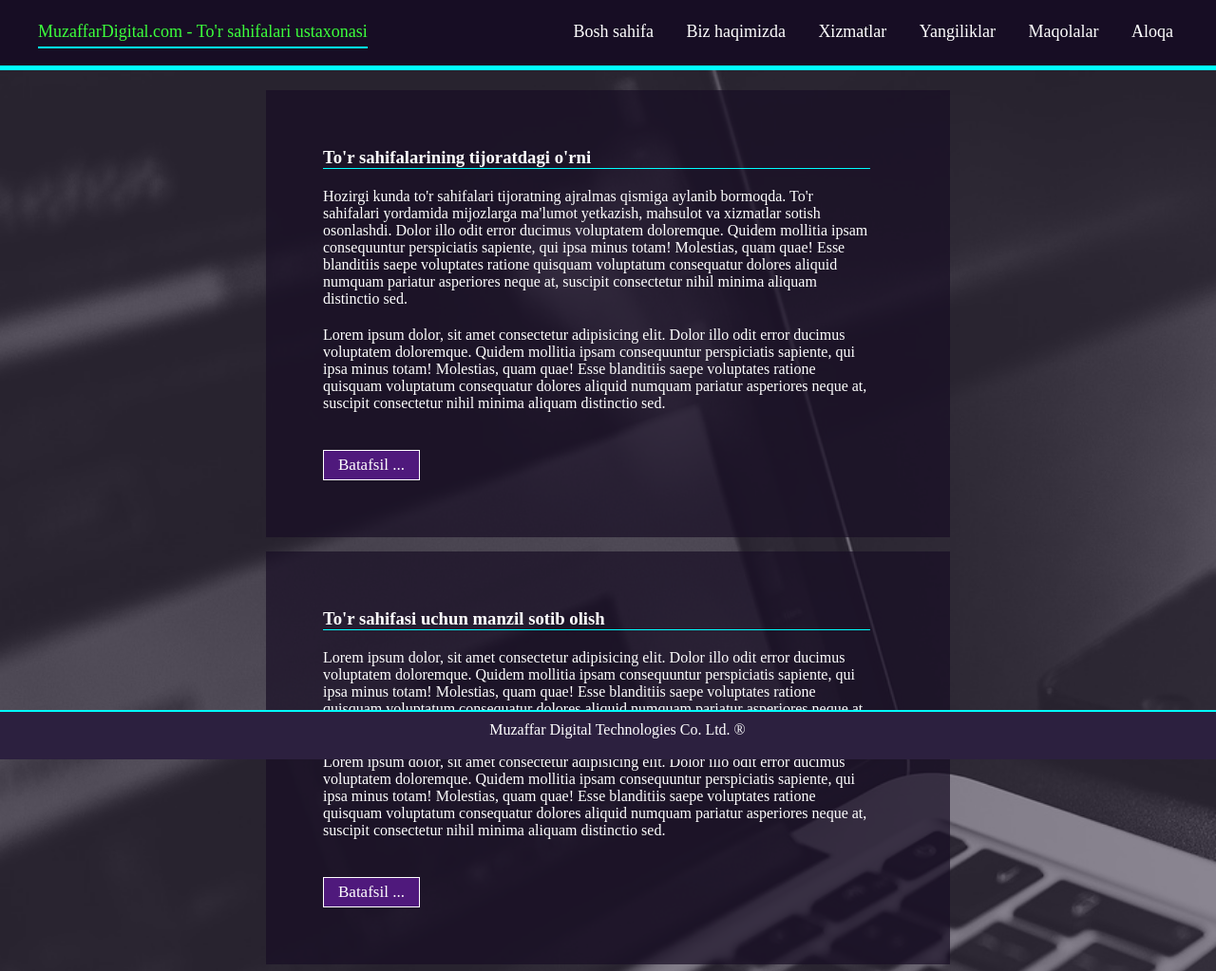
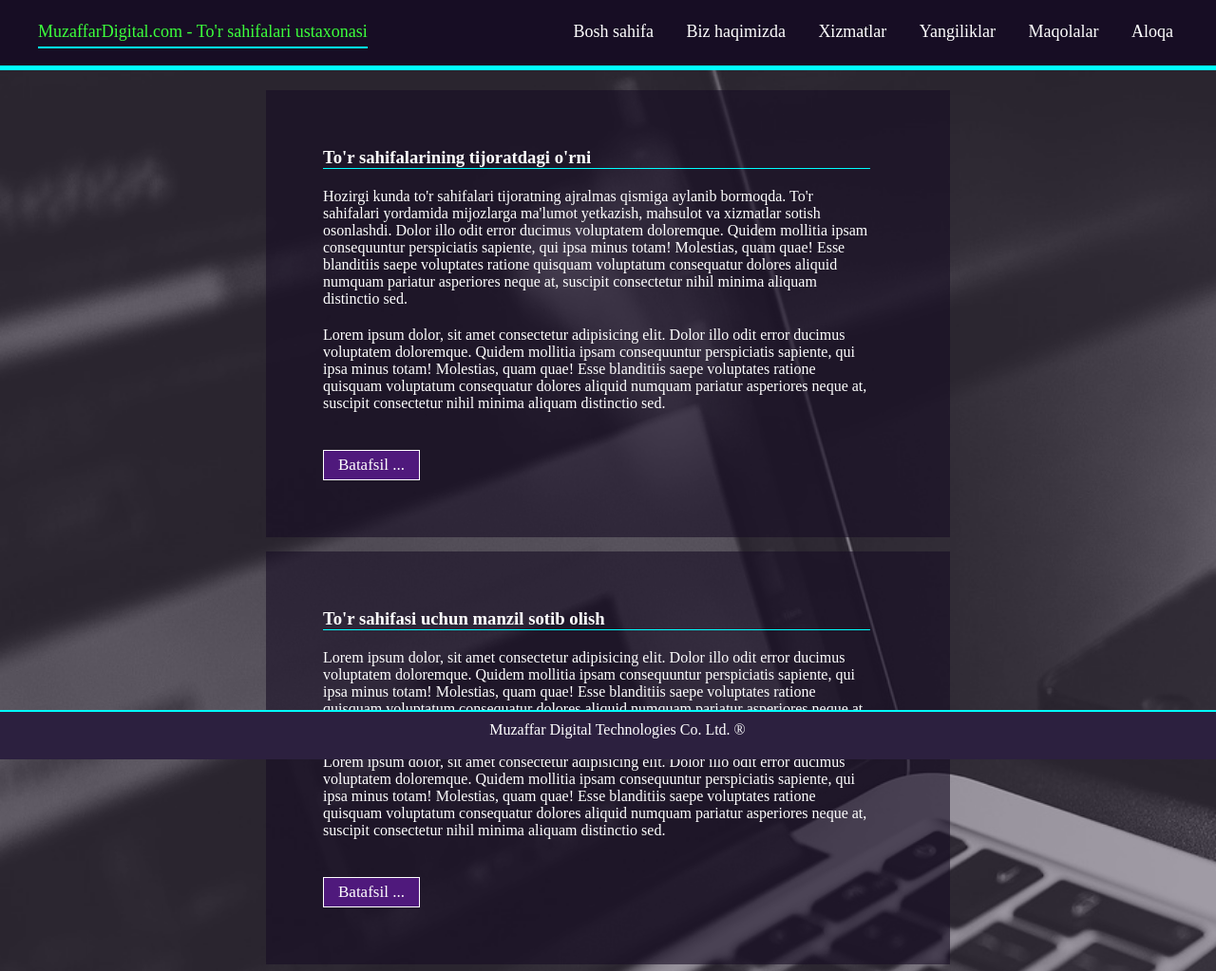
Before and after one commit to mixwebber/something.com, a plain HTML site: page index.html in a window 1280 px wide. Shown: the top 1023 px of the page at 95% size. Drawn offline with Linux system fonts and the light colour scheme; a web font is replaced by a local one.

Commit message:
Update styles.css

```diff
--- a/styles.css
+++ b/styles.css
@@ -7,7 +7,7 @@ body {
 }
 
 .parda {
-  background: rgba(35, 24, 48, 0.5);
+  background: rgba(35, 24, 48, 0.4);
   padding-bottom: 50px;
   padding-top: 80px;
 }
@@ -52,7 +52,7 @@ li {
 
 #main {
   color: rgb(255, 255, 255);
-  background: rgba(23, 13, 36, 0.7);
+  background: rgba(23, 13, 36, 0.6);
   margin-left: auto;
   margin-right: auto;
   margin-top: 15px;
```
